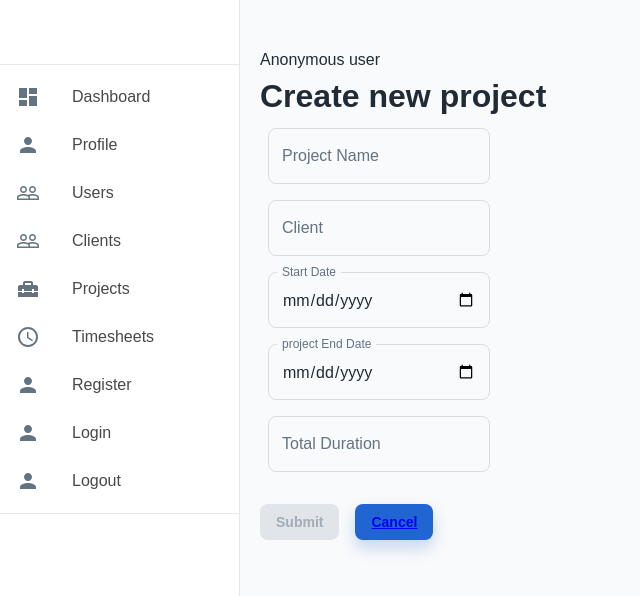
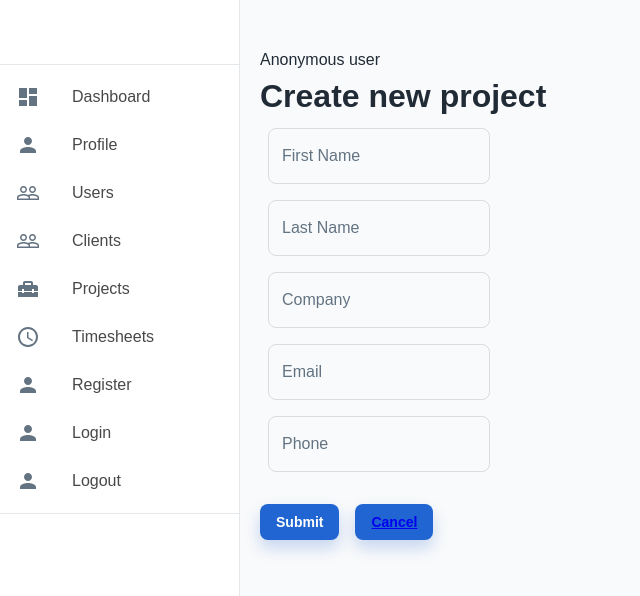
Before and after one commit to gleekl/chronos, a React (Create React App) app in the folder client/: page /clients/new in a window 1280 px wide. Shown: the top 596 px of the page, without its empty margins (0-640 px from the left). Built offline with nearby package versions, Linux system fonts and the light colour scheme; no server answers.

Commit message:
Create redo.

```diff
--- a/client/src/App.css
+++ b/client/src/App.css
@@ -4,6 +4,11 @@ main {
   left: 260px;
 }
 
+.register, .login {
+  position: absolute;
+  margin: 0 auto;
+}
+
 .navlink {
   text-decoration: none;
   color: rgb(72, 72, 72);
--- a/client/src/App.jsx
+++ b/client/src/App.jsx
@@ -97,6 +97,36 @@ const App = () => {
     if (!user) checkLoggedIn()
   }, [])
 
+  useEffect(() => {
+    const reloadProjectDuration = async () => {
+      const res = await fetch("/dashboard/projectduration")
+      const data = await res.json()
+      setProjectDuration(data)
+    }
+
+    const interval = setInterval(() => {
+      getProjectDuration()
+    }, 10000)
+
+    return () => clearInterval(interval)
+
+  }, [projectDuration])
+
+  useEffect(() => {
+    const reloadProjectSplit = async () => {
+      const res = await fetch("/dashboard/projectsplit")
+      const data = await res.json()
+      setProjectSplit(data)
+    }
+
+    const interval = setInterval(() => {
+      getProjectSplit()
+    }, 10000)
+
+    return () => clearInterval(interval)
+
+  }, [projectSplit])
+
   const handleSubmit = (whichForm) => {
     return async (fields) => {
       const res = await fetch(`/${whichForm}`, {
@@ -109,6 +139,26 @@ const App = () => {
       const data = await res.json()
       setUser(data.user)
       navigate("/");
+    }
+  }
+
+  const handleCreateClient = async (newClient) => {
+    const res = await fetch("/clients/new", {
+      method: "POST",
+      headers: {
+        "Content-Type": "application/json",
+      },
+      body: JSON.stringify(newClient)
+    })
+    if (res.ok) {
+      const data = await res.json()
+      setClients([
+        ...clients,
+        data
+      ])
+      navigate("/clients")
+    } else {
+      console.log("Error creating new Client.");
     }
   }
 
@@ -160,23 +210,33 @@ const App = () => {
     }
   };
 
-  // const handleEditClient = async (client) => {
-  //   const res = await fetch(`/clients/<${client.id}>`, {
-  //     method: "PUT",
-  //     headers: {
-  //       "Content-Type": "application/json",
-  //     },
-  //     body: JSON.stringify(client)
-  //   })
-  //   const returnedItem = await res.json()
-  //   const index = products.indexOf(products.find((item) => item.item_id === client.item_id))
-  //   setProducts([
-  //     ...products.splice(0, index),
-  //     returnedItem,
-  //     ...products.splice(index + 1)
-  //   ])
-  //   navigate("/items")
-  // }
+  const handleEditClient = async (clientObj, clientID) => {
+    const formData = new FormData();
+
+    for (let field in clientObj) {
+      formData.append(field, clientObj[field]);
+    }
+
+    const res = await fetch(`/clients/${clientID}`, {
+      method: "PUT",
+      body: formData,
+    });
+
+    if (res.ok) {
+      getUsers();
+
+      let updatedClient= { ...users.find((client) => client._id === clientID) };
+
+      const index = clients.findIndex((client) => client._id === clientID);
+
+      setClients([...clients.slice(0, index), updatedClient, ...clients.slice(index + 1)]);
+
+      navigate(`/clients`);
+
+    } else {
+      console.log("Error editing user.", clientID);
+    }
+  };
 
   ////////////////////////////////////////////////////////
   // Users
@@ -215,7 +275,7 @@ const App = () => {
   return (
     <ThemeProvider>
       <div className="App">
-        {user !== undefined && <NavigationBar />}
+        <NavigationBar />
         <main>
           {user ? <p>Logged in as {user.username}</p> : <p>Anonymous user</p>}
           <Routes>
@@ -223,8 +283,11 @@ const App = () => {
               path='/'
               element={
                 <Dashboard
-                projectDuration={projectDuration}
-                projectSplit={projectSplit}
+                  users={users}
+                  projects={projects}
+                  clients={clients}
+                  projectDuration={projectDuration}
+                  projectSplit={projectSplit}
                 />
               }
             />
@@ -273,6 +336,7 @@ const App = () => {
               element={
                 <CreateClient
                   clients={clients}
+                  handleCreateClient={handleCreateClient}
                 />
               }
             />
@@ -293,7 +357,7 @@ const App = () => {
               element={
                 <CreateProject
                   projects={projects}
-                  handleSubmit={handleSubmit}
+                  handleSubmit={handleSubmit("projects/new")}
                 />
               }
             />
--- a/client/src/components/Clients/Clients.jsx
+++ b/client/src/components/Clients/Clients.jsx
@@ -103,19 +103,19 @@ const Clients = ({ clients, ...rest }) => {
                                     />
                                 </TableCell>
                                 <TableCell>
-                                    Name
+                                    First name
+                                </TableCell>
+                                <TableCell>
+                                    Last Name
+                                </TableCell>
+                                <TableCell>
+                                    Company
                                 </TableCell>
                                 <TableCell>
                                     Email
                                 </TableCell>
                                 <TableCell>
-                                    Location
-                                </TableCell>
-                                <TableCell>
                                     Phone
-                                </TableCell>
-                                <TableCell>
-                                    Registration date
                                 </TableCell>
                             </TableRow>
                         </TableHead>
@@ -150,12 +150,15 @@ const Clients = ({ clients, ...rest }) => {
                                                 color="textPrimary"
                                                 variant="body1"
                                             >
-                                                {client.name}
+                                                {client.first_name}
                                             </Typography>
                                         </Box>
                                     </TableCell>
                                     <TableCell>
-                                        {client.email}
+                                        {client.last_name}
+                                    </TableCell>
+                                    <TableCell>
+                                        {client.company}
                                     </TableCell>
                                     <TableCell>
                                         {client.email}
--- a/client/src/components/Clients/CreateClient.jsx
+++ b/client/src/components/Clients/CreateClient.jsx
@@ -9,22 +9,17 @@ import { Link } from "react-router-dom";
 import { isDisabled } from "@testing-library/user-event/dist/utils";
 
 const initialState = {
-  projectName: "",
-  client: "",
-  user: "",
-  startDate: "",
-  endDate: "",
-  totalDuration: 0
+  first_name: "",
+  last_name: "",
+  company: "",
+  email: "",
+  phone: ""
 };
 
-const CreateClient = (props) => {
+const CreateClient = ({ handleCreateClient }) => {
   const [fields, setFields] = useState(initialState);
   const [image, setImage] = useState(null);
   const [buttonDisabled, setButtonDisabled] = useState(true);
-
-  const handleImageChange = (e) => {
-    setImage(e.target.files[0]);
-  };
 
   const handleChange = (e) => {
     const { name, value } = e.target;
@@ -34,15 +29,15 @@ const CreateClient = (props) => {
       [name]: value,
     };
     setFields(updatedFields);
-    const isDisabled = Object.values(updatedFields).some((v) => !v);
-    setButtonDisabled(isDisabled);
+    console.log(updatedFields);
+    // const isDisabled = Object.values(updatedFields).some((v) => !v);
+    // setButtonDisabled(isDisabled);
   };
 
   const handleSubmit = (e) => {
     e.preventDefault();
-    props.handleCreate({ ...fields, image: image });
-    setFields(initialState);
-    setImage(null);
+    handleCreateClient({ ...fields });
+    // setFields(initialState);
   };
 
   return (
@@ -60,13 +55,12 @@ const CreateClient = (props) => {
               autoComplete="off"
             >
               <TextField
-                id="outlined-basic projectName"
-                label="Project Name"
+                id="outlined-basic firstName"
+                label="First Name"
                 variant="outlined"
-                name="projectName"
-                value={fields.projectName}
+                name="first_name"
+                value={fields.first_name}
                 onChange={handleChange}
-                placeholder="projectName"
                 type="text"
               />
             </Box>
@@ -82,11 +76,11 @@ const CreateClient = (props) => {
               autoComplete="off"
             >
               <TextField
-                id="outlined-basic client"
-                label="Client"
+                id="outlined-basic lastName"
+                label="Last Name"
                 variant="outlined"
-                name="client"
-                value={fields.client}
+                name="last_name"
+                value={fields.last_name}
                 onChange={handleChange}
                 placeholder="client"
                 type="text"
@@ -104,18 +98,18 @@ const CreateClient = (props) => {
               autoComplete="off"
             >
               <TextField
-                InputLabelProps={{ shrink: true }}
-                id="outlined-basic startDate"
-                label="Start Date"
+                id="outlined-basic company"
+                label="Company"
                 variant="outlined"
-                name="startDate"
-                value={fields.startDate}
+                name="company"
+                value={fields.company}
                 onChange={handleChange}
-                placeholder="startDate"
-                type="date"
+                placeholder="company"
+                type="text"
               />
             </Box>
           </div>
+
           <div>
             <Box
               // component="form"
@@ -126,18 +120,18 @@ const CreateClient = (props) => {
               autoComplete="off"
             >
               <TextField
-                InputLabelProps={{ shrink: true }}
-                id="outlined-basic endDate"
-                label="project End Date"
+                id="outlined-basic email"
+                label="Email"
                 variant="outlined"
-                name="endDate"
-                value={fields.endDate}
+                name="email"
+                value={fields.email}
                 onChange={handleChange}
-                placeholder="endDate"
-                type="date"
+                placeholder="Email"
+                type="text"
               />
             </Box>
           </div>
+
           <div>
             <Box
               // component="form"
@@ -148,14 +142,14 @@ const CreateClient = (props) => {
               autoComplete="off"
             >
               <TextField
-                id="outlined-basic totalDuration"
-                label="Total Duration"
+                id="outlined-basic phone"
+                label="Phone"
                 variant="outlined"
-                name="totalCost"
-                value={fields.totalCost}
+                name="phone"
+                value={fields.phone}
                 onChange={handleChange}
-                placeholder="Total duration"
-                type="number"
+                placeholder="Phone"
+                type="text"
               />
             </Box>
           </div>
@@ -165,7 +159,6 @@ const CreateClient = (props) => {
               <Button
                 variant="contained"
                 type="submit"
-                disabled={buttonDisabled}
               >
                 Submit
               </Button>
--- a/client/src/components/Dashboard/Dashboard.jsx
+++ b/client/src/components/Dashboard/Dashboard.jsx
@@ -20,8 +20,8 @@ import {
 
 // ----------------------------------------------------------------------
 
-const Dashboard = ({ projectDuration, projectSplit }) => {
-  console.log(projectSplit);
+const Dashboard = ({ users, projects, clients, projectDuration, projectSplit }) => {
+  console.log(users);
   const theme = useTheme();
 
   return (
@@ -33,15 +33,44 @@ const Dashboard = ({ projectDuration, projectSplit }) => {
 
         <Grid container spacing={3}>
           <Grid item xs={12} sm={6} md={3}>
-            <AppWidgetSummary title="Total Projects" total={30} />
+            <AppWidgetSummary title="Total Projects" total={projects.length} />
           </Grid>
 
           <Grid item xs={12} sm={6} md={3}>
-            <AppWidgetSummary title="Total Users" total={10} color="info" />
+            <AppWidgetSummary title="Total Users" total={users.length} color="info" />
           </Grid>
 
           <Grid item xs={12} sm={6} md={3}>
-            <AppWidgetSummary title="Total Clients" total={30} color="warning" />
+            <AppWidgetSummary title="Total Clients" total={clients.length} color="warning" />
+          </Grid>
+
+          <Grid item xs={12} sm={6} md={3}>
+            <AppWidgetSummary title="Time Spent on Projects" total={30} color="warning" />
+          </Grid>
+
+          <Grid item xs={12} md={6} lg={8}>
+            <AppProjectDuration
+              title="Total Duration per Project"
+              subheader="Limited to the top 10 longest projects"
+              chartData={projectDuration.map((project) => (
+                { label: project.project, value: project.duration }
+              ))}
+            />
+          </Grid>
+
+          <Grid item xs={12} md={6} lg={4}>
+            <AppProjectSplit
+              title="Projects per User"
+              chartData={projectSplit.map((project) => (
+                { label: project.user, value: project.number_of_projects }
+              ))}
+              chartColors={[
+                theme.palette.primary.main,
+                theme.palette.chart.blue[0],
+                theme.palette.chart.violet[0],
+                theme.palette.chart.yellow[0],
+              ]}
+            />
           </Grid>
 
           <Grid item xs={12} md={6} lg={8}>
@@ -85,31 +114,6 @@ const Dashboard = ({ projectDuration, projectSplit }) => {
           </Grid>
 
           <Grid item xs={12} md={6} lg={4}>
-            <AppProjectSplit
-              title="Projects per User"
-              chartData={projectSplit.map((project) => (
-                { label: project.user, value: project.number_of_projects }
-              ))}
-              chartColors={[
-                theme.palette.primary.main,
-                theme.palette.chart.blue[0],
-                theme.palette.chart.violet[0],
-                theme.palette.chart.yellow[0],
-              ]}
-            />
-          </Grid>
-
-          <Grid item xs={12} md={6} lg={8}>
-            <AppProjectDuration
-              title="Total Duration per Project"
-              subheader="Limited to the top 10 longest projects"
-              chartData={projectDuration.map((project) => (
-                { label: project.project, value: project.duration }
-              ))}
-            />
-          </Grid>
-
-          <Grid item xs={12} md={6} lg={4}>
             <AppCurrentSubject
               title="Current Subject"
               chartLabels={['English', 'History', 'Physics', 'Geography', 'Chinese', 'Math']}
--- a/client/src/components/Profile/Profile.jsx
+++ b/client/src/components/Profile/Profile.jsx
@@ -12,7 +12,7 @@ const Profile = ({ user, users, handleEditUser }) => {
     <>
       <Head>
         <title>
-          Account | Material Kit
+          Profile
         </title>
       </Head>
       <Box
@@ -27,7 +27,7 @@ const Profile = ({ user, users, handleEditUser }) => {
             sx={{ mb: 3 }}
             variant="h4"
           >
-            Account
+            User Profile
           </Typography>
           <Grid
             container
--- a/client/src/components/Users/Login.jsx
+++ b/client/src/components/Users/Login.jsx
@@ -35,7 +35,7 @@ const Login = (props) => {
 
   return (
     <ThemeProvider theme={theme}>
-      <Container component="main" maxWidth="xs">
+      <Container component="main" maxWidth="xs" className='login'>
         <CssBaseline />
         <Box
           sx={{
--- a/client/src/components/Users/Users.jsx
+++ b/client/src/components/Users/Users.jsx
@@ -6,9 +6,9 @@ const columns = [
   { field: 'firstName', headerName: 'First name', width: 130 },
   { field: 'lastName', headerName: 'Last name', width: 130 },
   {
-    field: 'age',
-    headerName: 'Age',
-    type: 'number',
+    field: 'email',
+    headerName: 'Email',
+    type: 'text',
     width: 90,
   },
   {
@@ -20,13 +20,19 @@ const columns = [
     valueGetter: (params) =>
       `${params.row.firstName || ''} ${params.row.lastName || ''}`,
   },
+  { field: 'phone', headerName: 'Phone', width: 130 }
 ];
 
 const rows = [
   { id: 1, lastName: 'Snow', firstName: 'Jon', age: 35 }
 ];
 
-const Users = () => {
+const Users = ({ users }) => {
+  // const rows = users.map((user) = (
+  //   { id: 1, lastName: {user.last_name}, firstName: {user.first_name}, age: 35 }
+  // ))
+  console.log(users);
+
   return (
     <div style={{ height: 400, width: '100%' }}>
       <DataGrid
```
Also changed, not shown: client/src/components/Users/Register.jsx (+1 -84 lines), 1 other file (tests, documents, lock files or other folders).
